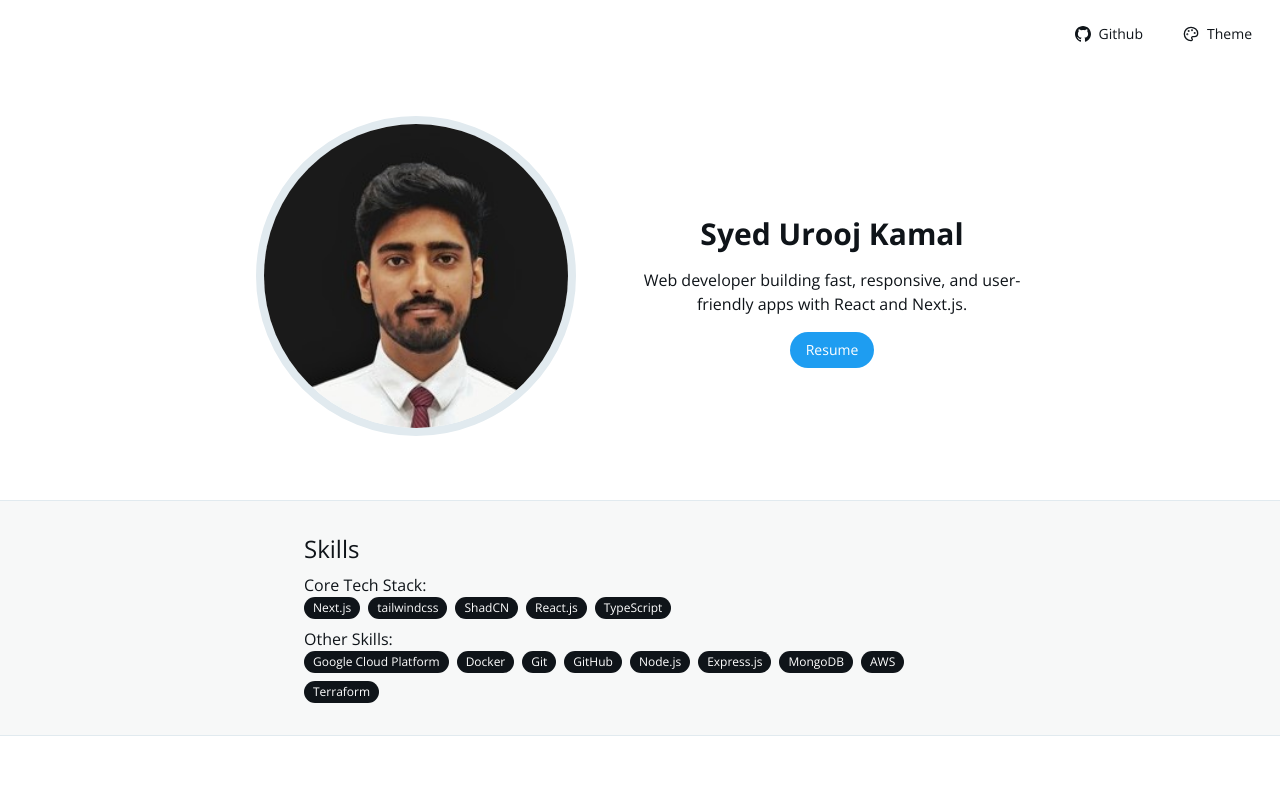
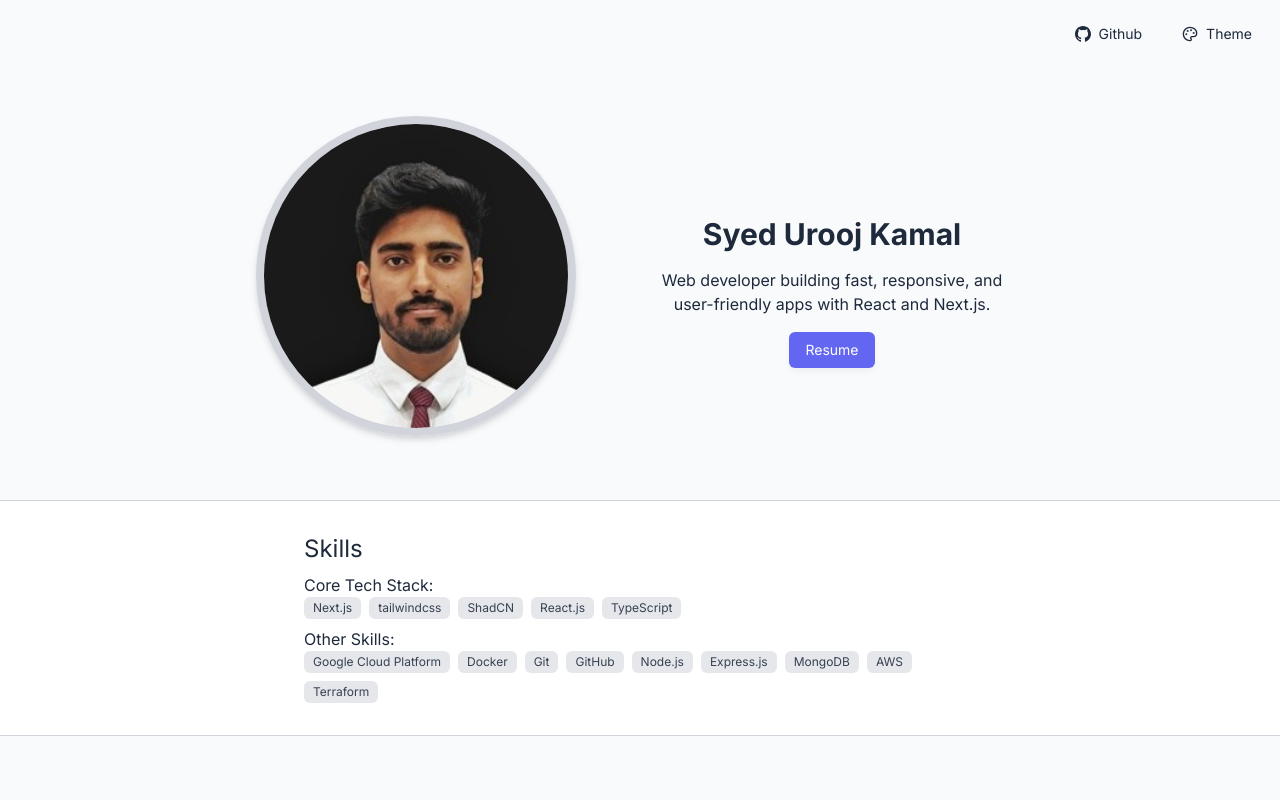
Before and after one commit to syeduroojkamal/www-syeduroojkamal-com, a Next.js app: page / in a window 1280 px wide. Shown: the top 800 px of the page. Built offline with nearby package versions, Linux system fonts and the light colour scheme; a web font is replaced by a local one.

Commit message:
add: changed default theme

```diff
--- a/src/components/ClientRoot.tsx
+++ b/src/components/ClientRoot.tsx
@@ -23,7 +23,6 @@ export default function ClientRoot({
   return (
     <ThemeProvider
       attribute="class"
-      defaultTheme="twitter"
       enableSystem={false}
       enableColorScheme={true}
     >
--- a/src/components/theme/theme-provider.tsx
+++ b/src/components/theme/theme-provider.tsx
@@ -22,7 +22,7 @@ export function ThemeProvider({ children, ...props }: ThemeProviderProps) {
         "starry-night",
         "t3-chat",
       ]}
-      defaultTheme="twitter"
+      defaultTheme="clean-slate"
       {...props}
     >
       {children}
```
